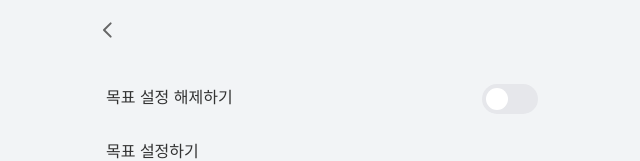
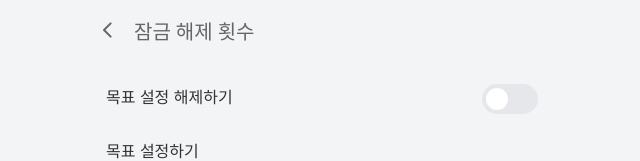
Before and after one commit to SnowSuno/MoLeaf, a React (Vite) app: page /goals/unlock in a window 1280 px wide. Shown: the top 161 px of the page, without its empty margins (318-958 px from the left). Built offline with nearby package versions, Linux system fonts and the light colour scheme; a web font is replaced by a local one.

Commit message:
Fix minor error

```diff
--- a/src/pages/goals/Unlocks.tsx
+++ b/src/pages/goals/Unlocks.tsx
@@ -7,15 +7,14 @@ import { Toggle } from "../../components/elements";
 import { GoalInput } from "../../components/GoalInput";
 
 interface Props {
-  text: string;
   goal?: number;
 }
 
-export const Unlocks: React.FC<Props> = ({ text, goal }) => {
+export const Unlocks: React.FC<Props> = ({ goal }) => {
   const [toggled, setToggled] = useState<boolean>(false);
 
   return (
-    <Page title={text}>
+    <Page title="잠금 해제 횟수">
       <PageContainer>
         <InnerContainer1>
           <Category>목표 설정 해제하기</Category>
```
